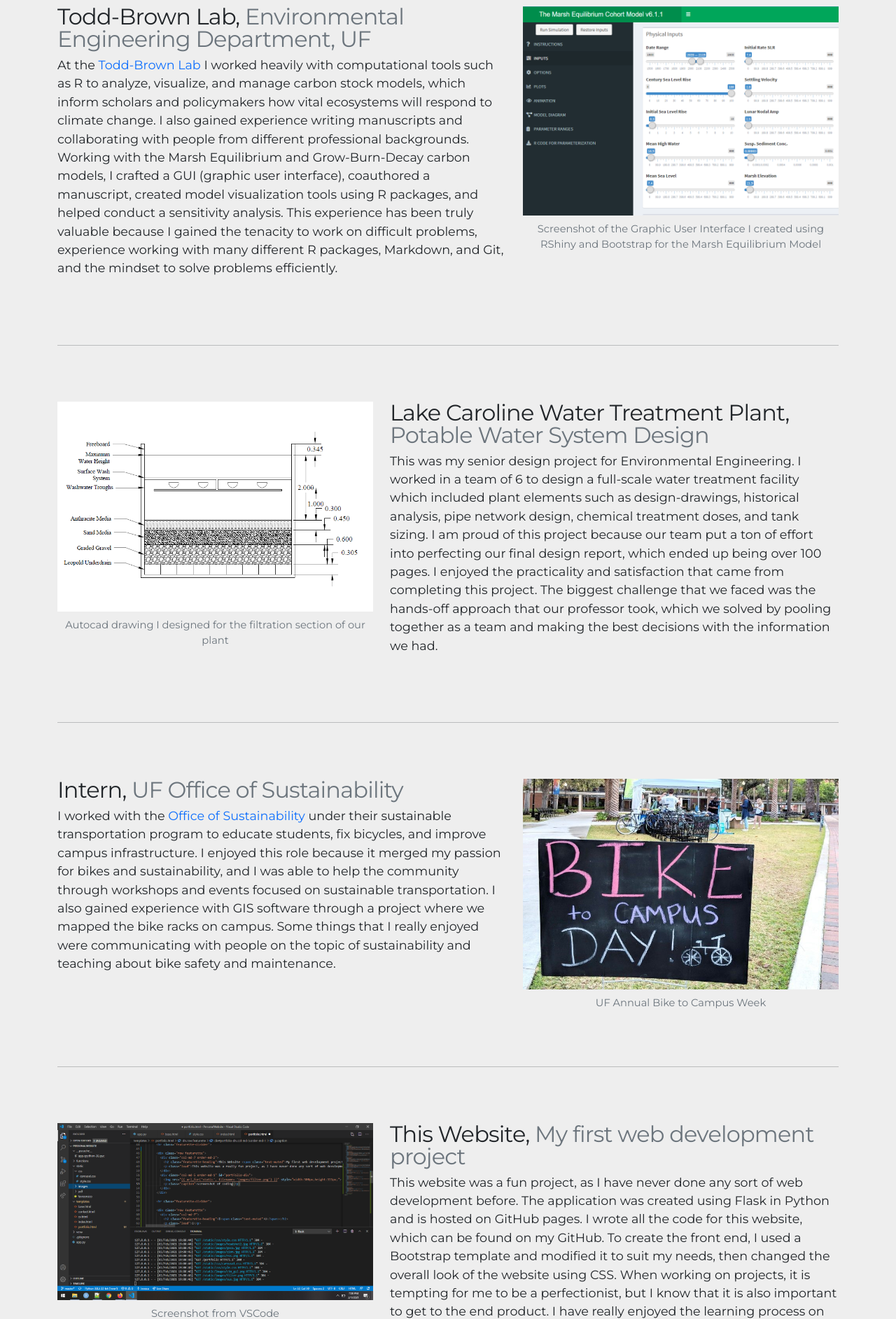
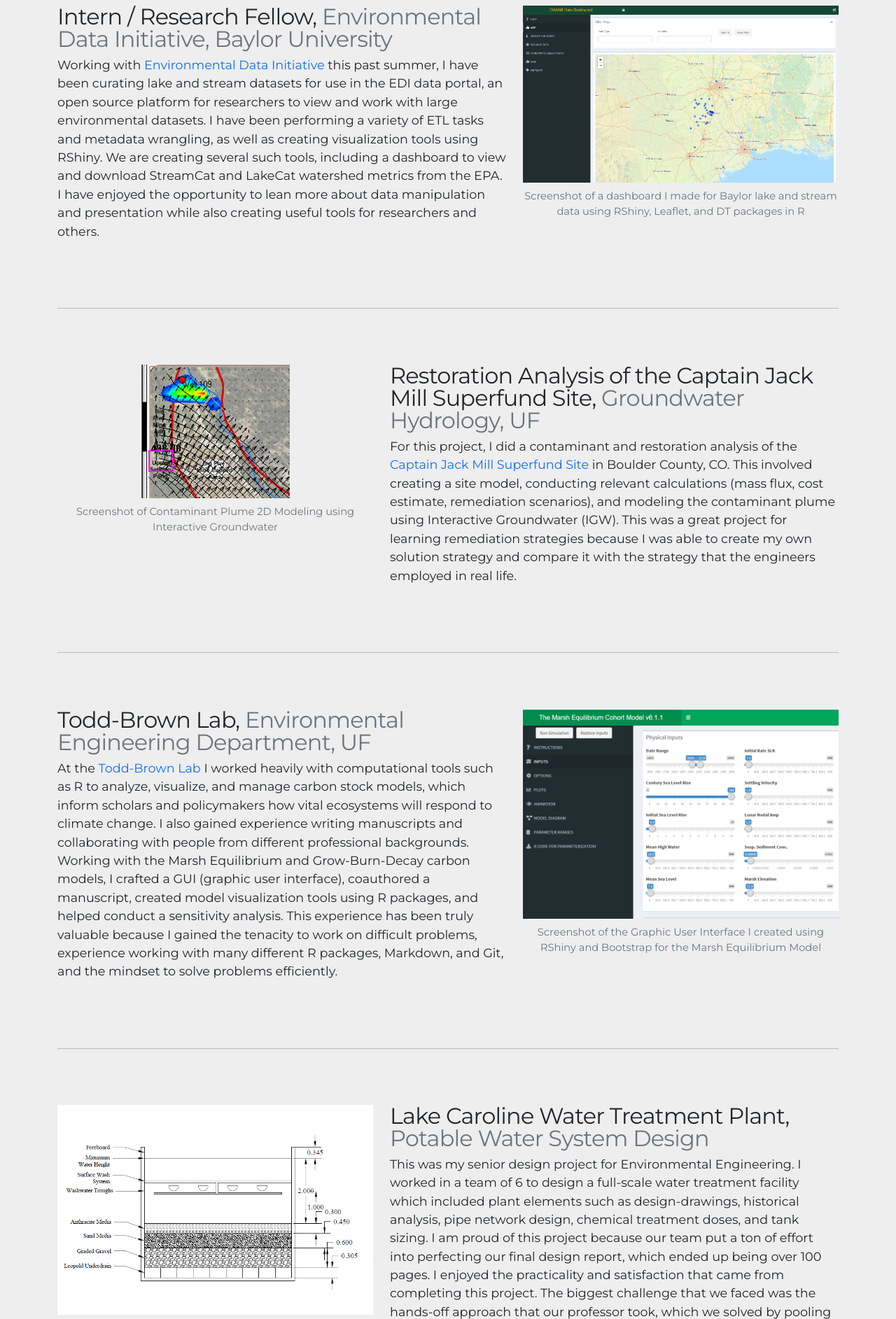
Before and after one commit to jessicah3334/jessicah3334.github.io, a Flask app: page /portfolio in a window 1280 px wide. Shown: the part 102-1987 px from the top of the page at 70% size. Run offline with Flask 2, Linux system fonts and the light colour scheme.

Commit message:
post graduation update - added experiences, updated links, and uploaded fresh resumes

```diff
--- a/templates/contact.html
+++ b/templates/contact.html
@@ -12,7 +12,7 @@
         <div class=col-md-5>
             <div class=image-title-wrapper>
                 <p class=howToReachMe>HOW TO REACH ME:</p>
-                <p class=contact-text>EMAIL: jessicah3334@gmail.com <br> Feel free to reach out! Also, check me out on Github: <a href="https://github.com/jessicah3334">https://github.com/jessicah3334</a> and LinkedIn: <a href="https://www.linkedin.com/in/jessicah3334/">https://www.linkedin.com/in/jessicah3334/</a></p>
+                <p class=contact-text>EMAIL: jessicah3334@gmail.com <br> Feel free to reach out! Also, check me out on Github: <a href="https://github.com/jessicah3334"; target="_blank">https://github.com/jessicah3334</a> and LinkedIn: <a href="https://www.linkedin.com/in/jessicah3334/"; target="_blank">https://www.linkedin.com/in/jessicah3334/</a></p>
             </div>
         </div>
     </div>
--- a/templates/cv.html
+++ b/templates/cv.html
@@ -6,15 +6,15 @@
         <img src="{{ url_for('static', filename= 'images/datascience.jpg') }}" style="width:250px; height:250px; border-radius:50%;">
 
         <h2>Data Science / Research</h2>
-        <p class=cv-text>Click here to download a pdf copy of my resume relevant to a data analysis or research assistant role. </p>
+        <p class=cv-text>Download a pdf copy of my resume relevant to a data analysis, research assistant, or software role. </p>
         <p><a class="btn btn-secondary" href="{{ url_for('static', filename= 'pdf/JHicks_DA.pdf') }}" role="button">Download &raquo;</a></p>
       </div><!-- /.col-lg-4 -->
 
     <div class="col-lg-6">
         <img src="{{ url_for('static', filename= 'images/waterresources.jpg') }}" style="width:250px; height:250px; border-radius:50%;">
 
-        <h2>Water Resources</h2>
-        <p class=cv-text>Click here to download a pdf copy of my resume relevant to an engineering or water resources role. </p>
+        <h2>Water Engineering</h2>
+        <p class=cv-text>Download a pdf copy of my resume relevant to an engineering or water resources role. </p>
         <p><a class="btn btn-secondary" href="{{ url_for('static', filename= 'pdf/JHicks_WR.pdf') }}" role="button">Download &raquo;</a></p>
     </div><!-- /.col-lg-4 -->
 </div>
--- a/templates/portfolio.html
+++ b/templates/portfolio.html
@@ -3,11 +3,36 @@
 {% block content %}
 
       <!-- START THE FEATURETTES -->
+      <div class="row featurette">
+        <div class="col-md-7">
+          <h2 class="featurette-heading">Intern / Research Fellow, <span class="text-muted">Environmental Data Initiative, Baylor University</span></h2>
+          <p class="lead">Working with <a href="https://environmentaldatainitiative.org/"; target="_blank"; style="text-decoration: none;">Environmental Data Initiative</a> this past summer, I have been curating lake and stream datasets for use in the EDI data portal, an open source platform for researchers to view and work with large environmental datasets. I have been performing a variety of ETL tasks and metadata wrangling, as well as creating visualization tools using RShiny. We are creating several such tools, including a dashboard to view and download StreamCat and LakeCat watershed metrics from the EPA. I have enjoyed the opportunity to lean more about data manipulation and presentation while also creating useful tools for researchers and others.</p>
+        </div>
+        <div class="col-md-5" id="portfolio-div">
+          <img src="{{ url_for('static', filename= 'images/CRASRDashboard.png') }}" style="max-width: 100%;">
+          <p class="caption">Screenshot of a dashboard I made for Baylor lake and stream data using RShiny, Leaflet, and DT packages in R</p>
+        </div>
+      </div>
+
+      <hr class="featurette-divider">
+
+      <div class="row featurette">
+        <div class="col-md-7 order-md-2">
+          <h2 class="featurette-heading">Restoration Analysis of the Captain Jack Mill Superfund Site, <span class="text-muted">Groundwater Hydrology, UF</span></h2>
+          <p class="lead">For this project, I did a contaminant and restoration analysis of the <a href="https://cumulis.epa.gov/supercpad/cursites/csitinfo.cfm?id=0800892"; target="_blank"; style="text-decoration: none;">Captain Jack Mill Superfund Site</a> in Boulder County, CO. This involved creating a site model, conducting relevant calculations (mass flux, cost estimate, remediation scenarios), and modeling the contaminant plume using Interactive Groundwater (IGW). This was a great project for learning remediation strategies because I was able to create my own solution strategy and compare it with the strategy that the engineers employed in real life. </p>
+        </div>
+        <div class="col-md-5 order-md-1" id="portfolio-div">
+          <img src="{{ url_for('static', filename= 'images/IGW.png') }}" style="max-width: 100%;">
+          <p class="caption">Screenshot of Contaminant Plume 2D Modeling using Interactive Groundwater</p>
+        </div>
+      </div>
+
+      <hr class="featurette-divider">
 
       <div class="row featurette">
         <div class="col-md-7">
           <h2 class="featurette-heading">Todd-Brown Lab, <span class="text-muted">Environmental Engineering Department, UF</span></h2>
-          <p class="lead">At the <a href="http://ktoddbrown.github.io/"; style="text-decoration: none;">Todd-Brown Lab</a> I worked heavily with computational tools such as R to analyze, visualize, and manage carbon stock models, which inform scholars and policymakers how vital ecosystems will respond to climate change. I also gained experience writing manuscripts and collaborating with people from different professional backgrounds. Working with the Marsh Equilibrium and Grow-Burn-Decay carbon models, I crafted a GUI (graphic user interface), coauthored a manuscript, created model visualization tools using R packages, and helped conduct a sensitivity analysis. This experience has been truly valuable because I gained the tenacity to work on difficult problems, experience working with many different R packages, Markdown, and Git, and the mindset to solve problems efficiently.</p>
+          <p class="lead">At the <a href="http://ktoddbrown.github.io/"; target="_blank"; style="text-decoration: none;">Todd-Brown Lab</a> I worked heavily with computational tools such as R to analyze, visualize, and manage carbon stock models, which inform scholars and policymakers how vital ecosystems will respond to climate change. I also gained experience writing manuscripts and collaborating with people from different professional backgrounds. Working with the Marsh Equilibrium and Grow-Burn-Decay carbon models, I crafted a GUI (graphic user interface), coauthored a manuscript, created model visualization tools using R packages, and helped conduct a sensitivity analysis. This experience has been truly valuable because I gained the tenacity to work on difficult problems, experience working with many different R packages, Markdown, and Git, and the mindset to solve problems efficiently.</p>
         </div>
         <div class="col-md-5" id="portfolio-div">
           <img src="{{ url_for('static', filename= 'images/ctm_gui.png') }}" style="max-width: 100%;">
@@ -33,7 +58,7 @@
       <div class="row featurette">
         <div class="col-md-7">
           <h2 class="featurette-heading">Intern, <span class="text-muted">UF Office of Sustainability</span></h2>
-          <p class="lead">I worked with the <a href="https://sustainable.ufl.edu/"; style="text-decoration: none;">Office of Sustainability</a> under their sustainable transportation program to educate students, fix bicycles, and improve campus infrastructure. I enjoyed this role because it merged my passion for bikes and sustainability, and I was able to help the community through workshops and events focused on sustainable transportation. I also gained experience with GIS software through a project where we mapped the bike racks on campus. Some things that I really enjoyed were communicating with people on the topic of sustainability and teaching about bike safety and maintenance.</p>
+          <p class="lead">I worked with the <a href="https://sustainable.ufl.edu/"; target="_blank"; style="text-decoration: none;">Office of Sustainability</a> under their sustainable transportation program to educate students, fix bicycles, and improve campus infrastructure. I enjoyed this role because it merged my passion for bikes and sustainability, and I was able to help the community through workshops and events focused on sustainable transportation. I also gained experience with GIS software through a project where we mapped the bike racks on campus. Some things that I really enjoyed were communicating with people on the topic of sustainability and teaching about bike safety and maintenance.</p>
         </div>
         <div class="col-md-5" id="portfolio-div">
           <img src="{{ url_for('static', filename= 'images/sus.jpg') }}" style="max-width: 100%;">
@@ -46,7 +71,7 @@
       <div class="row featurette">
         <div class="col-md-7 order-md-2">
           <h2 class="featurette-heading">This Website, <span class="text-muted">My first web development project</span></h2>
-          <p class="lead">This website was a fun project, as I have never done any sort of web development before. The application was created using Flask in Python and is hosted on GitHub pages. I wrote all the code for this website, which can be found on my GitHub. To create the front end, I used a Bootstrap template and modified it to suit my needs, then changed the overall look of the website using CSS. When working on projects, it is tempting for me to be a perfectionist, but I know that it is also important to get to the end product. I have really enjoyed the learning process on this project and look forward to designing more websites in the future.</p>
+          <p class="lead">This website was a fun project as I enjoyed creating a simple app to view and share my projects. The application was created using Flask in Python and is hosted on GitHub pages. I wrote all the code for this website, which can be found on my <a href="https://github.com/jessicah3334"; target="_blank"; style="text-decoration: none;">GitHub</a>. To create the front end, I used a Bootstrap template and modified it to suit my needs, then changed the overall look of the website using CSS. When working on projects, it is tempting for me to be a perfectionist, but I know that it is also important to get to the end product. I have since done a few other web development projects and still enjoy the satisfaction of creating functional applications.</p>
         </div>
         <div class="col-md-5 order-md-1" id="portfolio-div">
           <img src="{{ url_for('static', filename= 'images/coding.png') }}" style="max-width: 100%;">
```
Also changed, not shown: templates/index.html (+6 -10 lines), static/images/CRASRDashboard.png (added), static/images/IGW.png (added), 2 other files.
